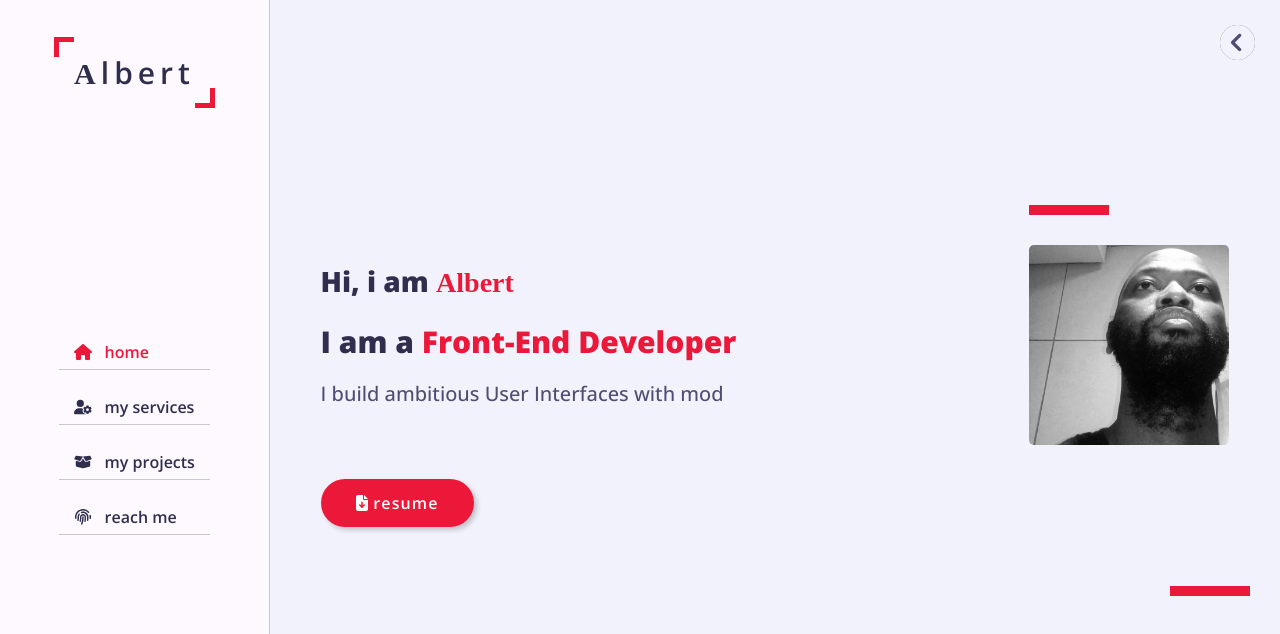
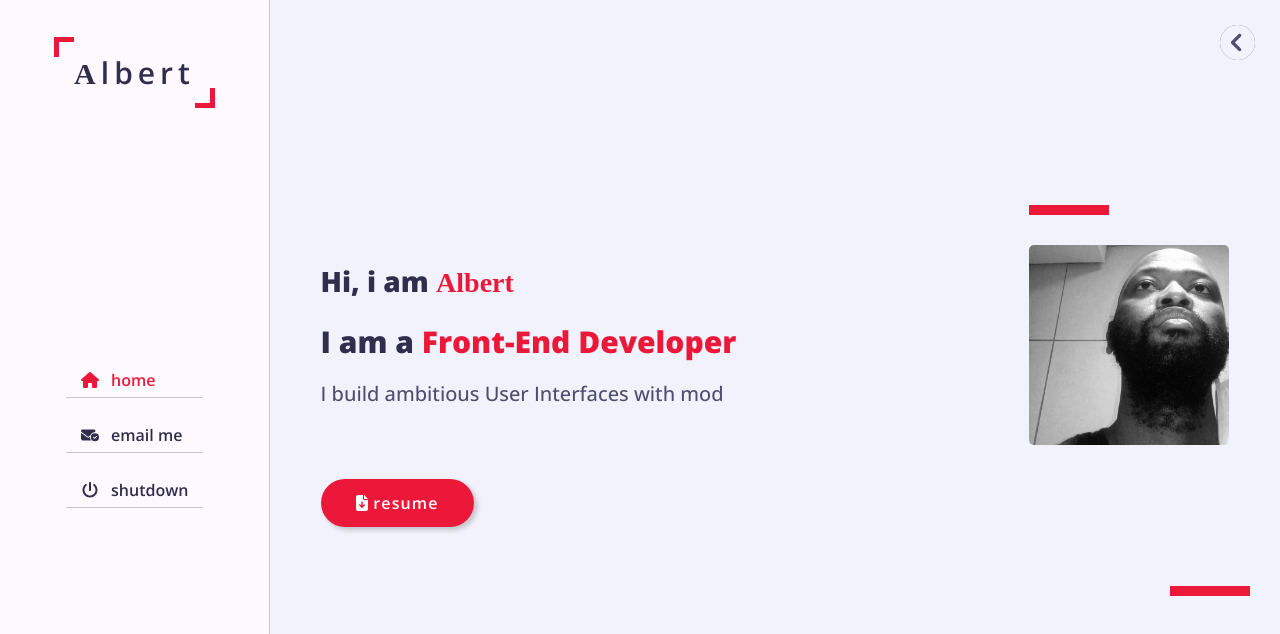
Before and after one commit to AMleeu/portfolio, a Vue app: page / in a window 1280 px wide. Shown: the top 634 px of the page. Built offline with nearby package versions, Linux system fonts and the light colour scheme; a web font is replaced by a local one.

Commit message:
updated nav items and associated logic & emitted a shutdown event all the way to the root component

```diff
--- a/src/App.vue
+++ b/src/App.vue
@@ -1,6 +1,6 @@
 <template>
   <div id="app">
-    <MainContainer />
+    <MainContainer v-if="shutdownVal == false" @shutdown="shutdown" />
   </div>
 </template>
 
@@ -11,6 +11,17 @@ export default {
   name: "App",
   components:{
     MainContainer
+  },
+  data(){
+    return{
+      shutdownVal:false
+    }
+  },
+  methods:{
+    shutdown(){
+      this.shutdownVal = true;
+      console.log("app component");
+    }
   }
 };
 </script>
--- a/src/components/AsideSection.vue
+++ b/src/components/AsideSection.vue
@@ -14,6 +14,25 @@
           &nbsp; home
         </a>
       </li>
+      <li>
+        <a
+          href="mailto:albert.m.leeu@gmail.com"
+          @click="$emit('updateContent', 'email me')"
+        >
+          <font-awesome-icon icon="fa-solid fa-envelope-circle-check" />
+          &nbsp; email me
+        </a>
+      </li>
+      <li>
+        <a
+          href="#"
+          @click="$emit('shutdown')"
+        >
+          <font-awesome-icon icon="fa-solid fa-power-off" />
+          &nbsp; shutdown
+        </a>
+      </li>
+      <!--
       <li>
         <a
           href="#"
@@ -41,6 +60,7 @@
           <font-awesome-icon icon="fa-solid fa-fingerprint" /> &nbsp; reach me
         </a>
       </li>
+      -->
     </ul>
   </div>
 </template>
@@ -52,16 +72,18 @@
 import { library } from "@fortawesome/fontawesome-svg-core";
 import {
   faHomeAlt,
+  faPowerOff,
+  faEnvelopeCircleCheck,
   faUserGear,
   faBoxOpen,
   faBars,
   faFingerprint,
 } from "@fortawesome/free-solid-svg-icons";
 
-library.add(faHomeAlt, faUserGear, faFingerprint, faBoxOpen, faBars);
+library.add(faHomeAlt, faPowerOff, faEnvelopeCircleCheck, faUserGear, faFingerprint, faBoxOpen, faBars);
 
 export default {
-  emits: ["updateContent"],
+  emits: ["updateContent", "shutdown"],
   props: {
     hideAside: Boolean,
     content: {
--- a/src/components/HomeContent.vue
+++ b/src/components/HomeContent.vue
@@ -5,7 +5,7 @@
         <div class="home-details">
           <h3 class="greeting">Hi, i am <span>Albert</span></h3>
           <h3 class="profession">
-            I am a <span ref="typing">Front-End Developer</span>
+            I am a <span>Front-End Developer</span>
           </h3>
           <p ref="typeP"></p>
           <a href="#contact" class="btn">
@@ -40,12 +40,11 @@ export default {
     };
   },
   methods: {
-    typeP() {
+    type() {
       if (this.charIndex < this.pText.length) {
         this.$refs.typeP.innerHTML += this.pText[this.charIndex];
         this.charIndex++;
-        console.log(this.charIndex);
-        setTimeout(this.typeP, 100)
+        setTimeout(this.type, 100)
       }
     },
   },
@@ -53,7 +52,7 @@ export default {
     /*
       delay typing effect only after anymation has finished
     */
-    setInterval(this.typeP, 2000);
+    setInterval(this.type, 2000);
   },
 };
 </script>
--- a/src/components/MainContainer.vue
+++ b/src/components/MainContainer.vue
@@ -3,6 +3,7 @@
       <AsideSection
         :hide-aside="hideAside"
         @updateContent="updateContent"
+        @shutdown="shutdown"
         :content="content"
       />
     <div class="fixed-icon-container" @click="toggleHideAside">
@@ -17,13 +18,12 @@
         v-show="hideAside"
       />
     </div>
-    <ContentSection v-if="content == 'home'" />
+    <ContentSection v-if="content == 'home' || content == 'email me'" />
   </div>
 </template>
 <script>
 import AsideSection from "./AsideSection.vue";
 import ContentSection from "./ContentSection.vue";
-import ComingSoon from "./ComingSoon.vue";
 
 /*
   import required font-awesome modules & components
@@ -37,10 +37,10 @@ import {
 library.add(faChevronCircleLeft, faChevronCircleRight);
 
 export default {
+  emits:['shutdown'],
   components: {
     AsideSection,
     ContentSection,
-    ComingSoon,
   },
   data() {
     return {
@@ -62,7 +62,17 @@ export default {
     */
     updateContent(content = "home") {
       this.content = content;
+      if(this.content == "email me"){
+        this.hideAside = true;
+      }
     },
+    /*
+      bubble the emitted event from AsideSection through to App
+    */
+    shutdown(){
+      this.$emit('shutdown');
+      this.$destroy();
+    }
   },
   mounted(){
     /*
--- a/src/main.js
+++ b/src/main.js
@@ -10,6 +10,10 @@ import "animate.css";
 Vue.component("font-awesome-icon", FontAwesomeIcon);
 
 Vue.config.productionTip = false;
+/*
+  make window available as a global property to our applications
+*/
+Vue.prototype.window = window;
 
 new Vue({
   render: (h) => h(App),
```
Also changed, not shown: src/components/GoodBye.vue (added).
